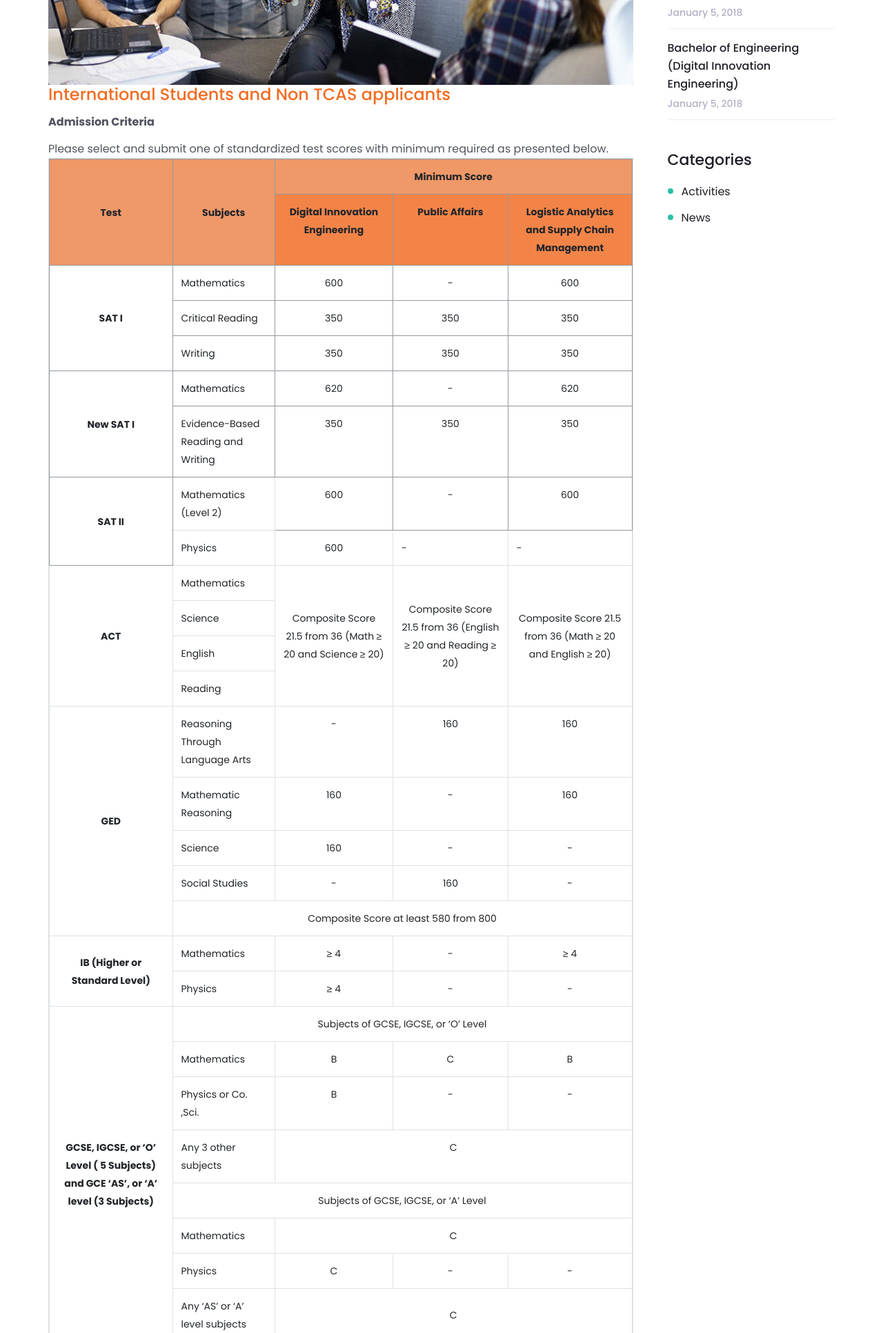
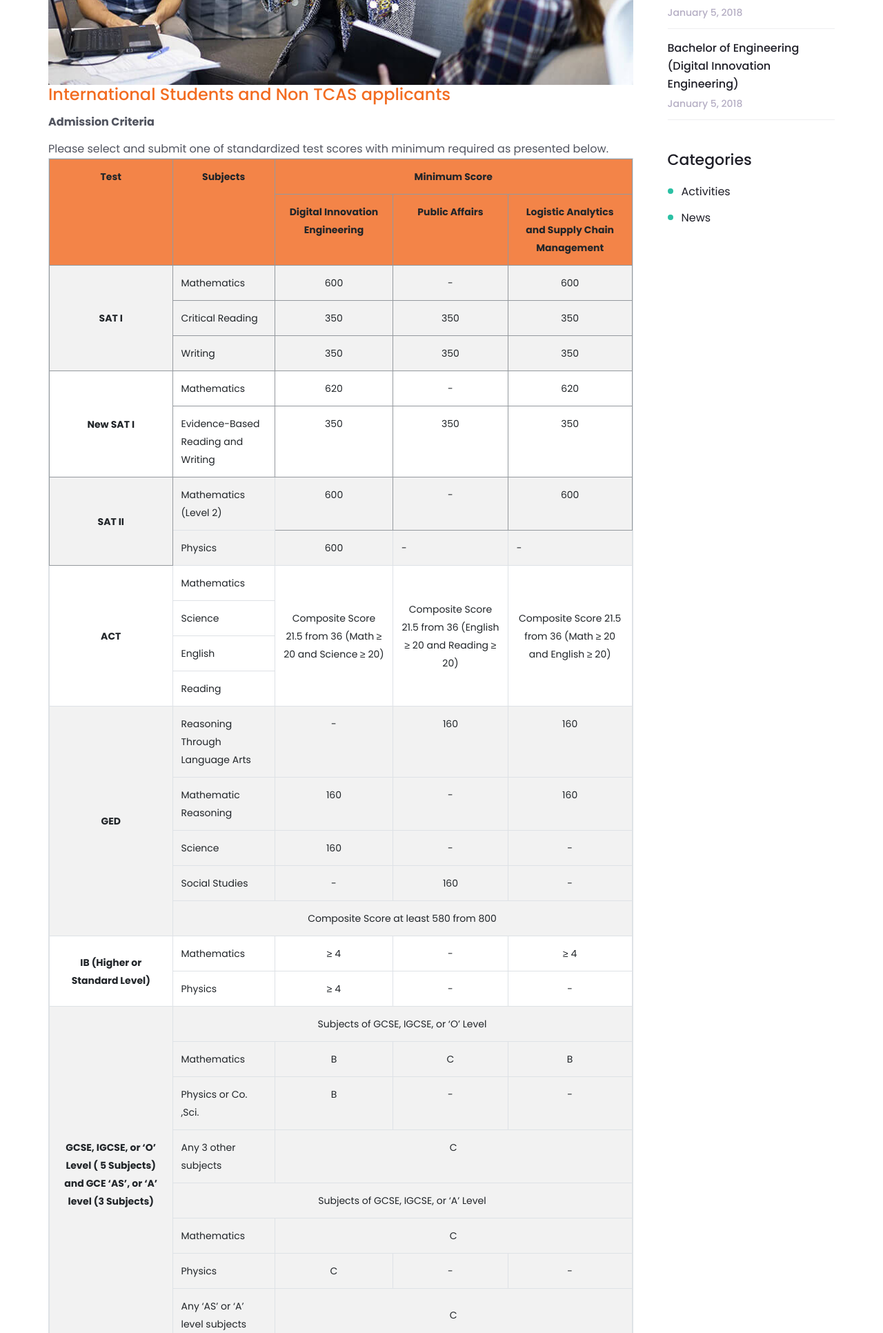
Before and after one commit to tumtpk/wuic, a CodeIgniter app: page /wuic/admission/internationalStudents in a window 1280 px wide. Shown: the part 893-2825 px from the top of the page at 69% size. Run offline with CodeIgniter, Linux system fonts and the light colour scheme; style sheets or scripts are compiled from the project's sources; some libraries are stand-ins or nearby versions; some web fonts are replaced.

Commit message:
add strip

```diff
--- a/application/views/admission/internationalStudents.php
+++ b/application/views/admission/internationalStudents.php
@@ -21,30 +21,30 @@
                         <p>Please select and submit one of standardized test scores with minimum required as presented below.</p>
                         <div class="table-responsive table-bordered"  border-style: solid;border-color: coral;>
                             <table class="table">
-                                    <tr class="" style="background-color: #ef9868;">
-                                        <td style="text-align: center;vertical-align:  middle;border: 1px solid #94999e;" rowspan="2"><b>Test</b></td>
-                                        <td style="text-align: center;vertical-align:  middle;border: 1px solid #94999e;" rowspan="2"><strong>Subjects</strong></td>
+                                    <tr class="" style="background-color: #f38448; text-align: center;">
+                                        <td style="text-align: center;border: 1px solid #94999e;" rowspan="2"><b>Test</b></td>
+                                        <td style="text-align: center;border: 1px solid #94999e;" rowspan="2"><strong>Subjects</strong></td>
                                         <td style="text-align: center;border: 1px solid #94999e;" colspan="3"><strong>Minimum Score</strong></td>
                                     </tr>
-                                    <tr style="background-color: #ef9868;">
-                                        <td style="text-align: center; background-color: #f38448;border: 1px solid #94999e;"><strong>Digital Innovation Engineering</strong></td>
-                                        <td style="text-align: center; background-color: #f38448;border: 1px solid #94999e;"><strong>Public Affairs</strong></td>
-                                        <td style="text-align: center; background-color: #f38448;border: 1px solid #94999e;"><strong>Logistic Analytics and Supply Chain Management </strong></td>
+                                    <tr style="background-color: #f38448;text-align: center;">
+                                        <td style="text-align: center;border: 1px solid #94999e;"><strong>Digital Innovation Engineering</strong></td>
+                                        <td style="text-align: center;border: 1px solid #94999e;"><strong>Public Affairs</strong></td>
+                                        <td style="text-align: center;border: 1px solid #94999e;"><strong>Logistic Analytics and Supply Chain Management </strong></td>
                                     </tr>
-                                    <tr class="">
-                                        <td   style="text-align: center; vertical-align: middle;border: 1px solid #94999e;" rowspan="3"> <strong>SAT I</strong></td>
+                                    <tr class="" style="background-color: rgba(0,0,0,.05);">
+                                        <td style="text-align: center; vertical-align: middle;border: 1px solid #94999e;" rowspan="3"> <strong>SAT I</strong></td>
                                         <td style="border: 1px solid #94999e;">Mathematics</td>
                                         <td style="text-align: center;border: 1px solid #94999e;">600</td>
                                         <td style="text-align: center;border: 1px solid #94999e;">-</td>
                                         <td style="text-align: center;border: 1px solid #94999e;">600</td>
                                     </tr>
-                                    <tr class="">
+                                    <tr class="" style="background-color: rgba(0,0,0,.05);">
                                         <td style="border: 1px solid #94999e;">Critical Reading</td>
                                         <td style="text-align: center;border: 1px solid #94999e;">350</td>
                                         <td style="text-align: center;border: 1px solid #94999e;">350</td>
                                         <td style="text-align: center;border: 1px solid #94999e;">350</td>
                                     </tr>
-                                    <tr class="">
+                                    <tr class="" style="background-color: rgba(0,0,0,.05);">
                                         <td style="border: 1px solid #94999e;">Writing </td>
                                         <td style="text-align: center;border: 1px solid #94999e;">350</td>
                                         <td style="text-align: center;border: 1px solid #94999e;">350</td>
@@ -63,14 +63,14 @@
                                         <td style="text-align: center;border: 1px solid #94999e;">350</td>
                                         <td style="text-align: center;border: 1px solid #94999e;">350</td>
                                     </tr>
-                                    <tr class="">
+                                    <tr class="" style="background-color: rgba(0,0,0,.05);">
                                         <td   style="text-align: center; vertical-align: middle;border: 1px solid #94999e;" rowspan="2"> <strong>SAT II</strong></td>
                                         <td>Mathematics (Level 2)</td>
                                         <td style="text-align: center;border: 1px solid #94999e;">600</td>
                                         <td style="text-align: center;border: 1px solid #94999e;">-</td>
                                         <td style="text-align: center;border: 1px solid #94999e;">600</td>
                                     </tr>
-                                    <tr class="">
+                                    <tr class="" style="background-color: rgba(0,0,0,.05);">
                                         <td>Physics</td>
                                         <td style="text-align: center;">600</td>
                                         <td>-</td>
@@ -93,7 +93,7 @@
                                         <td>Reading</td>
                                     </tr>
 
-                                    <tr class="">
+                                    <tr class="" style="background-color: rgba(0,0,0,.05);">
                                         <td   style="text-align: center; vertical-align: middle;" rowspan="5"> <strong>GED</strong></td>
                                         <td>Reasoning Through Language Arts</td>
                                         <td style="text-align: center;">-</td>
@@ -101,25 +101,25 @@
                                         <td style="text-align: center;">160</td>
 
                                     </tr>
-                                    <tr class="">
+                                    <tr class="" style="background-color: rgba(0,0,0,.05);">
                                         <td>Mathematic Reasoning</td>
                                         <td style="text-align: center;">160</td>
                                         <td style="text-align: center;">-</td>
                                         <td style="text-align: center;">160</td>
                                     </tr>
-                                    <tr class="">
+                                    <tr class="" style="background-color: rgba(0,0,0,.05);">
                                         <td>Science</td>
                                         <td style="text-align: center;">160</td>
                                         <td style="text-align: center;">-</td>
                                         <td style="text-align: center;">-</td>
                                     </tr>
-                                    <tr class="">
+                                    <tr class="" style="background-color: rgba(0,0,0,.05);">
                                         <td>Social Studies</td>
                                         <td style="text-align: center;">-</td>
                                         <td style="text-align: center;">160</td>
                                         <td style="text-align: center;">-</td>
                                     </tr>
-                                    <tr class="">
+                                    <tr class="" style="background-color: rgba(0,0,0,.05);">
                                         <td   style="text-align: center; vertical-align: middle;" colspan="4">Composite Score at least 580 from 800</td>
                                     </tr>
 
@@ -138,40 +138,40 @@
                                         <td style="text-align: center;">-</td>
                                     </tr>
 
-                                     <tr class="">
+                                     <tr class="" style="background-color: rgba(0,0,0,.05);">
                                         <td   style="text-align: center; vertical-align: middle;" rowspan="8"> <strong>GCSE, IGCSE, or ‘O’ Level ( 5 Subjects) and GCE ‘AS’, or ‘A’ level (3 Subjects)</strong></td>
                                         <td   style="text-align: center; vertical-align: middle;" colspan="4">Subjects of GCSE, IGCSE, or ‘O’ Level</td>
                                     </tr>
-                                    <tr class="">
+                                    <tr class="" style="background-color: rgba(0,0,0,.05);">
                                         <td>Mathematics</td>
                                         <td style="text-align: center;">B</td>
                                         <td style="text-align: center;">C</td>
                                         <td style="text-align: center;">B</td>
                                     </tr>
-                                    <tr class="">
+                                    <tr class="" style="background-color: rgba(0,0,0,.05);">
                                         <td>Physics or Co. ,Sci.</td>
                                         <td style="text-align: center;">B</td>
                                         <td style="text-align: center;">-</td>
                                         <td style="text-align: center;">-</td>
                                     </tr>
-                                    <tr class="">
+                                    <tr class="" style="background-color: rgba(0,0,0,.05);">
                                         <td>Any 3 other subjects</td>
                                         <td style="text-align: center;" colspan="3">C</td>
                                     </tr>
-                                    <tr class="">
+                                    <tr class="" style="background-color: rgba(0,0,0,.05);">
                                         <td   style="text-align: center; vertical-align: middle;" colspan="4">Subjects of GCSE, IGCSE, or ‘A’ Level</td>
                                     </tr>
-                                    <tr class="">
+                                    <tr class="" style="background-color: rgba(0,0,0,.05);">
                                         <td>Mathematics</td>
                                         <td style="text-align: center;" colspan="3">C</td>
                                     </tr>
-                                    <tr class="">
+                                    <tr class="" style="background-color: rgba(0,0,0,.05);">
                                         <td>Physics</td>
                                         <td style="text-align: center;">C</td>
                                         <td style="text-align: center;">-</td>
                                         <td style="text-align: center;">-</td>
                                     </tr>
-                                    <tr class="">
+                                    <tr class="" style="background-color: rgba(0,0,0,.05);">
                                         <td>Any ‘AS’ or ‘A’ level subjects</td>
                                         <td style="text-align: center;vertical-align: middle;" colspan="3">C</td>
                                     </tr>
@@ -192,40 +192,40 @@
                                         <td style="text-align: center;vertical-align: middle;" colspan="3">≥ 5</td>
                                     </tr>
 
-                                    <tr class="">
+                                    <tr class="" style="background-color: rgba(0,0,0,.05);">
                                         <td   style="text-align: center; vertical-align: middle;" rowspan="10"> <strong>CEA Level 2-3<br/>(5 Subjects)</strong></td>
                                         <td>Mathematics</td>
                                         <td style="text-align: center;" colspan="3">2.5</td>
                                     </tr>
-                                    <tr class="">
+                                    <tr class="" style="background-color: rgba(0,0,0,.05);">
                                         <td>Physics or Science</td>
                                         <td style="text-align: center;">2.5</td>
                                         <td style="text-align: center;">-</td>
                                         <td style="text-align: center;">-</td>
                                     </tr>
-                                    <tr class="">
+                                    <tr class="" style="background-color: rgba(0,0,0,.05);">
                                         <td>Any 3 other subjects</td>
                                         <td style="text-align: center;vertical-align: middle;" colspan="3">2</td>
                                     </tr>
-                                    <tr class="">
+                                    <tr class="" style="background-color: rgba(0,0,0,.05);">
                                         <td style="text-align: center;vertical-align: middle;" colspan="4">How to calculate NCEA to GPA (min. 7 credits/subject)</td>
                                     </tr>
-                                    <tr class="">
+                                    <tr class="" style="background-color: rgba(0,0,0,.05);">
                                         <td style="text-align: center;vertical-align: middle;" colspan="4"> – Grade E (Excellence) = 4</td>
                                     </tr>
-                                    <tr class="">
+                                    <tr class="" style="background-color: rgba(0,0,0,.05);">
                                         <td style="text-align: center;vertical-align: middle;" colspan="4"> – Grade M (Merit) = 3</td>
                                     </tr>
-                                    <tr class="">
+                                    <tr class="" style="background-color: rgba(0,0,0,.05);">
                                         <td style="text-align: center;vertical-align: middle;" colspan="4"> – Grade A (Achieved) = 2</td>
                                     </tr>
-                                    <tr class="">
+                                    <tr class="" style="background-color: rgba(0,0,0,.05);">
                                         <td style="text-align: center;vertical-align: middle;" colspan="4">– Grade N (Not Achieved) = 0</td>
                                     </tr>
-                                    <tr class="">
+                                    <tr class="" style="background-color: rgba(0,0,0,.05);">
                                         <td style="text-align: center;vertical-align: middle;" colspan="4">– Multiply the value of each grade by the number of credits the course worth.</td>
                                     </tr>
-                                    <tr class="">
+                                    <tr class="" style="background-color: rgba(0,0,0,.05);">
                                         <td style="text-align: center;vertical-align: middle;" colspan="4">– Divide the total value of all the grades you have received by the total number of credits you have completed.</td>
                                     </tr>
 
```
